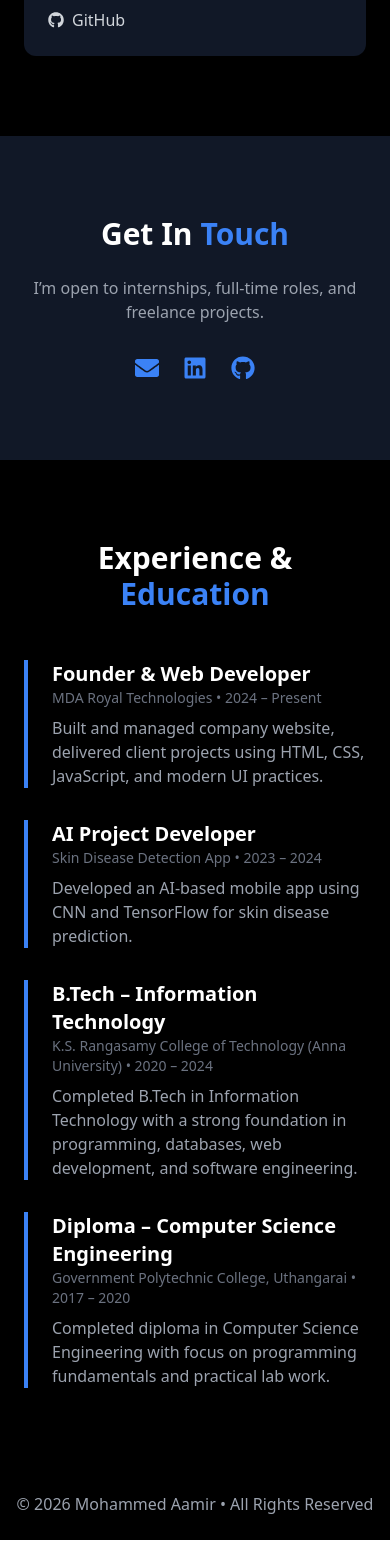
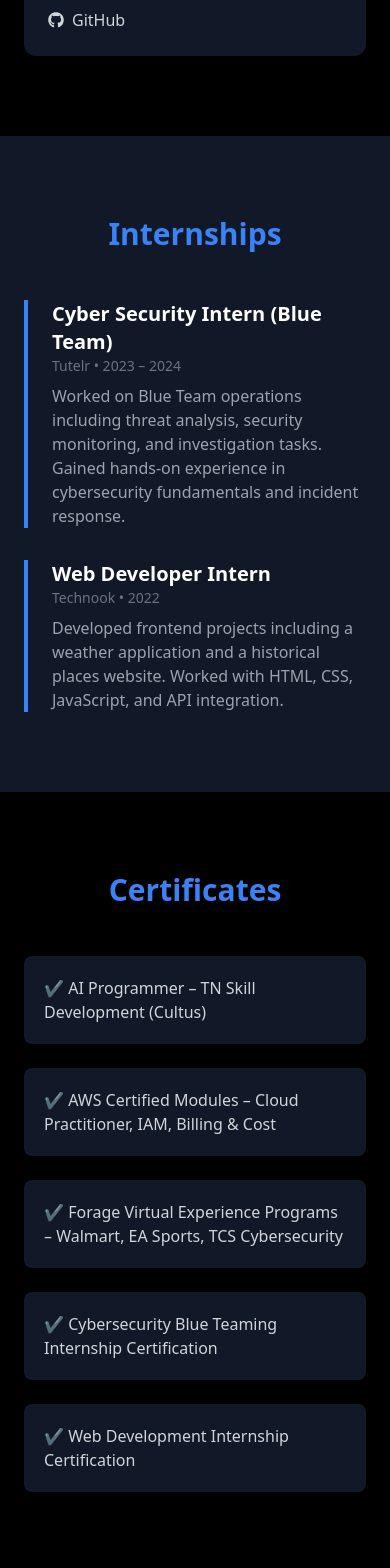
Before and after one commit to aamirjilu2/my-portfolio, a React (Vite) app: page / in a window 390 px wide. Shown: the part 4560-6128 px from the top of the page. Before the commit the page ends 6100 px from the top, so only its background shows below. Built offline with nearby package versions, Linux system fonts and the light colour scheme.

Commit message:
Enhanced Founder experience and updated portfolio sections

```diff
--- a/src/App.jsx
+++ b/src/App.jsx
@@ -3,6 +3,8 @@ import Hero from "./components/Hero";
 import About from "./components/About";
 import Skills from "./components/Skills";
 import Projects from "./components/Projects";
+import Internships from "./components/Internships";
+import Certificates from "./components/Certificates";
 import Contact from "./components/Contact";
 import Experience from "./components/Experience";
 import Footer from "./components/Footer";
@@ -15,6 +17,8 @@ function App() {
       <About />
       <Skills />
       <Projects />
+      <Internships />
+      <Certificates />
       <Contact />
       <Experience />
       <Footer />
--- /dev/null
+++ b/src/components/Certificates.jsx
@@ -0,0 +1,30 @@
+export default function Certificates() {
+  const certificates = [
+    "AI Programmer – TN Skill Development (Cultus)",
+    "AWS Certified Modules – Cloud Practitioner, IAM, Billing & Cost",
+    "Forage Virtual Experience Programs – Walmart, EA Sports, TCS Cybersecurity",
+    "Cybersecurity Blue Teaming Internship Certification",
+    "Web Development Internship Certification",
+  ];
+
+  return (
+    <section id="certificates" className="py-20 bg-white dark:bg-black">
+      <div className="max-w-5xl mx-auto px-6">
+        <h2 className="text-3xl md:text-4xl font-bold text-center mb-12 text-black dark:text-white">
+          <span className="text-blue-500">Certificates</span>
+        </h2>
+
+        <ul className="grid sm:grid-cols-2 gap-6">
+          {certificates.map((cert, i) => (
+            <li
+              key={i}
+              className="p-5 bg-gray-100 dark:bg-gray-900 rounded-lg shadow text-gray-700 dark:text-gray-300"
+            >
+              ✔ {cert}
+            </li>
+          ))}
+        </ul>
+      </div>
+    </section>
+  );
+}
--- a/src/components/Experience.jsx
+++ b/src/components/Experience.jsx
@@ -4,13 +4,46 @@ export default function Experience() {
   title: "Founder & Web Developer",
   place: "MDA Royal Technologies",
   time: "2024 – Present",
-      desc: "Built and managed company website, delivered client projects using HTML, CSS, JavaScript, and modern UI practices.",
+  desc: (
+    <>
+      <span className="inline-block mb-2 px-3 py-1 text-xs font-semibold text-white bg-blue-600 rounded-full">
+        Founder
+      </span>
+      <ul className="mt-3 list-disc list-inside space-y-2">
+        <li>
+          Founded <strong>MDA Royal Technologies</strong> and built the official
+          company website from scratch.
+        </li>
+        <li>
+          Designed and developed responsive, SEO-friendly web pages using
+          <strong> HTML, CSS, and JavaScript</strong>.
+        </li>
+        <li>
+          Delivered client-facing web solutions and handled end-to-end
+          development including design, deployment, and maintenance.
+        </li>
+        <li>
+          Managed real-world project requirements, timelines, and quality
+          standards.
+        </li>
+      </ul>
+
+      <a
+        href="https://mdaroyaltechnologies.com"
+        target="_blank"
+        className="inline-block mt-4 text-blue-600 hover:underline"
+      >
+        🌐 Visit Company Website →
+      </a>
+    </>
+  ),
 },
+
   {
-      title: "AI Project Developer",
-      place: "Skin Disease Detection App",
-      time: "2023 – 2024",
-      desc: "Developed an AI-based mobile app using CNN and TensorFlow for skin disease prediction.",
+    title: "Web Developer (Project-Based / Contract)",
+    place: "Rooteche Educational Private Limited",
+    time: "Jul 2023 – Dec 2024",
+    desc: "Built and deployed production-ready web applications using HTML, CSS, JavaScript, PHP, and Firebase. Developed authentication-based admin dashboards, responsive UIs, and handled API integration and database connectivity.",
   },
   {
     title: "B.Tech – Information Technology",
@@ -22,7 +55,7 @@ export default function Experience() {
     title: "Diploma – Computer Science Engineering",
     place: "Government Polytechnic College, Uthangarai",
     time: "2017 – 2020",
-      desc: "Completed diploma in Computer Science Engineering with focus on programming fundamentals and practical lab work.",
+    desc: "Completed diploma in Computer Science Engineering with a focus on programming fundamentals and practical lab work.",
   },
 ];
 
--- /dev/null
+++ b/src/components/Internships.jsx
@@ -0,0 +1,41 @@
+export default function Internships() {
+  return (
+    <section id="internships" className="py-20 bg-gray-100 dark:bg-gray-900">
+      <div className="max-w-5xl mx-auto px-6">
+        <h2 className="text-3xl md:text-4xl font-bold text-center mb-12 text-black dark:text-white">
+          <span className="text-blue-500">Internships</span>
+        </h2>
+
+        <div className="space-y-8">
+          <div className="border-l-4 border-blue-500 pl-6">
+            <h3 className="text-xl font-semibold text-black dark:text-white">
+              Cyber Security Intern (Blue Team)
+            </h3>
+            <p className="text-sm text-gray-500">
+              Tutelr • 2023 – 2024
+            </p>
+            <p className="mt-2 text-gray-600 dark:text-gray-400">
+              Worked on Blue Team operations including threat analysis, security
+              monitoring, and investigation tasks. Gained hands-on experience in
+              cybersecurity fundamentals and incident response.
+            </p>
+          </div>
+
+          <div className="border-l-4 border-blue-500 pl-6">
+            <h3 className="text-xl font-semibold text-black dark:text-white">
+              Web Developer Intern
+            </h3>
+            <p className="text-sm text-gray-500">
+              Technook • 2022
+            </p>
+            <p className="mt-2 text-gray-600 dark:text-gray-400">
+              Developed frontend projects including a weather application and a
+              historical places website. Worked with HTML, CSS, JavaScript, and
+              API integration.
+            </p>
+          </div>
+        </div>
+      </div>
+    </section>
+  );
+}
```
Lines whose indentation alone changed are shown as unchanged.
